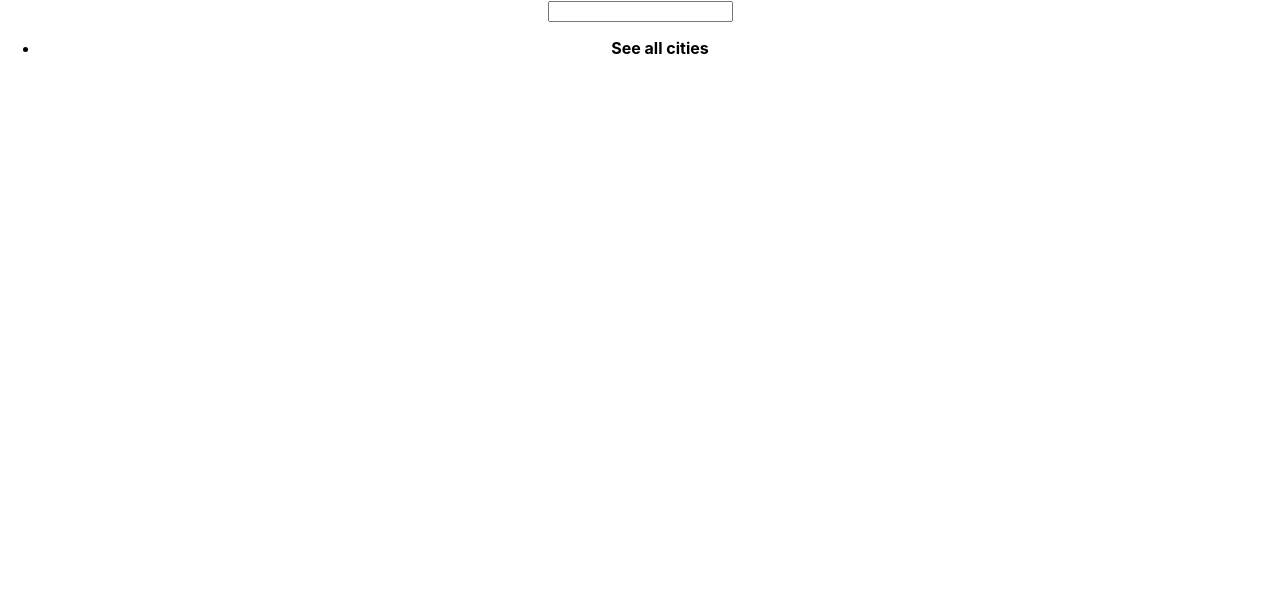
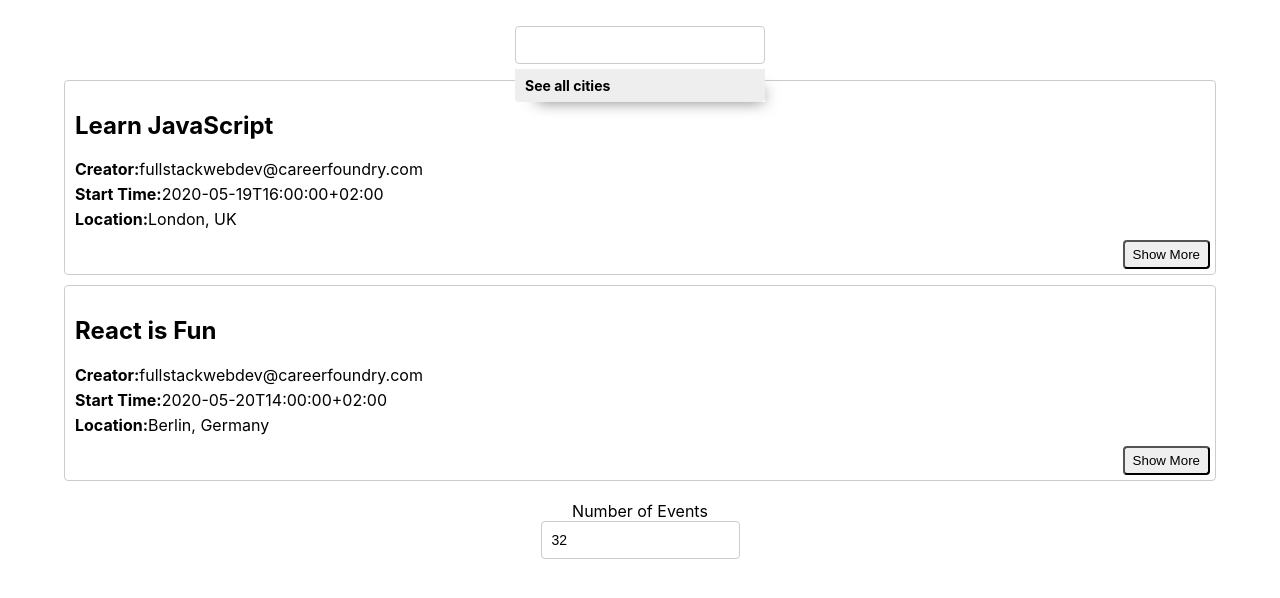
Before and after one commit to ad-szwed/meet, a React (Create React App) app: page / in a window 1280 px wide. Shown: the top 598 px of the page. Built offline with nearby package versions, Linux system fonts and the light colour scheme.

Commit message:
4.4 UI update

```diff
--- a/src/App.css
+++ b/src/App.css
@@ -1,38 +1,213 @@
+@import url(https://fonts.googleapis.com/css?family=Roboto:500);
 .App {
+  text-align: center;
+  padding: 2% 5%;
+}
+
+.App * {
+  box-sizing: border-box;
+}
+
+ul {
+  padding: 0;
+  list-style: none;
+}
+
+p {
+  margin: 5px 0;
+}
+
+.display-none {
+  display: none;
+}
+.showSuggestions {
+  display: block;
+}
+
+input[type="text"],
+input[type="number"] {
+  padding: 8px 6px 8px 10px;
+  border-radius: 4px;
+  outline: none;
+  border: 1px solid #ccc;
+  font-size: 14px;
+  line-height: 20px;
+  align-self: center;
+  height: 38px;
+}
+
+.city {
+  width: 250px;
+}
+
+.CitySearch {
+  display: flex;
+  flex-direction: column;
+  flex-basis: 300px;
+  max-width: 300px;
+  margin: auto;
+  position: relative;
+}
+
+.suggestions {
+  width: 250px;
+  position: absolute;
+  z-index: 2;
+  align-self: center;
+  margin: 0;
+  top: 43px;
+  font-size: 14px;
+  box-shadow: 10px 10px 16px -12px rgba(0, 0, 0, 0.75);
+}
+
+.suggestions > li {
+  text-align: left;
+  padding: 8px 6px 8px 10px;
+  background-color: #eee;
+  cursor: default;
+}
+
+.suggestions > li:last-child {
+  border-bottom-left-radius: 4px;
+  border-bottom-right-radius: 4px;
+}
+
+.suggestions > li:hover {
+  background-color: #bcdcdb;
+}
+
+.event {
+  padding: 10px 10px 35px;
+  margin-bottom: 10px;
+  text-align: left;
+  border: 1px solid #ccc;
+  border-radius: 4px;
+  position: relative;
+}
+
+.details-btn {
+  position: absolute;
+  right: 5px;
+  bottom: 5px;
+  padding: 5px 8px;
+  border-radius: 4px;
+  outline: none;
+  cursor: pointer;
+}
+
+.name {
+  font-size: 18px;
+  font-weight: 600;
+}
+
+.group-name {
+  text-transform: uppercase;
+  font-size: 14px;
+}
+
+.going,
+.visibility {
+  font-style: italic;
+}
+
+.description {
+  overflow-x: hidden;
+}
+
+.numberOfEvents {
+  width: 200px;
+  margin: 20px auto;
   text-align: center;
 }
 
-.App-logo {
-  height: 40vmin;
-  pointer-events: none;
+.button-wrapper {
+  display: grid;
+  grid-template-columns: 1fr 1fr 1fr;
+  grid-gap: 20px;
+  padding: 20px;
+  font-family: sans-serif;
 }
 
-@media (prefers-reduced-motion: no-preference) {
-  .App-logo {
-    animation: App-logo-spin infinite 20s linear;
+.Alert {
+  position: fixed;
+  top: 20px;
+}
+
+.data-vis-wrapper {
+  display: flex;
+  align-items: center;
+  flex-direction: column;
+}
+.data-vis-wrapper .recharts-responsive-container {
+  min-width: 100%;
+  display: flex;
+}
+.recharts-surface {
+  overflow: visible;
+}
+
+.login-button {
+  color: #494949;
+  text-transform: uppercase;
+  text-decoration: none;
+  background: #ffffff;
+  padding: 20px;
+  border: 4px solid #494949;
+  display: inline-block;
+  transition: all 0.4s ease 0s;
+  min-width: 10rem;
+  margin: 1rem;
+}
+
+.google-btn {
+  width: 184px;
+  height: 42px;
+  margin: 1rem;
+  background-color: #4285f4;
+  border-radius: 2px;
+  box-shadow: 0 3px 4px 0 rgba(0, 0, 0, 0.25);
+}
+.google-btn:hover {
+  box-shadow: 0 0 6px #4285f4;
+}
+.google-btn:active {
+  background: #1669f2;
+}
+.google-icon-wrapper {
+  position: absolute;
+  margin-top: 1px;
+  margin-left: 1px;
+  width: 40px;
+  height: 40px;
+  border-radius: 2px;
+  background-color: #fff;
+}
+.google-icon {
+  position: absolute;
+  margin-top: 11px;
+  margin-left: -8px;
+  width: 18px;
+  height: 18px;
+}
+.btn-text {
+  float: right;
+  margin: 11px 11px 0 0;
+  color: #fff;
+  font-size: 14px;
+  letter-spacing: 0.2px;
+  font-family: "Roboto";
+}
+
+
+
+@media only screen and (min-width: 992px) {
+  .data-vis-wrapper {
+    flex-direction: row;
+  }
+  .data-vis-wrapper .recharts-responsive-container {
+    flex-basis: 50%;
+    max-width: 50%;
+    min-width: auto;
+    margin: 0 auto;
   }
 }
-
-.App-header {
-  background-color: #282c34;
-  min-height: 100vh;
-  display: flex;
-  flex-direction: column;
-  align-items: center;
-  justify-content: center;
-  font-size: calc(10px + 2vmin);
-  color: white;
-}
-
-.App-link {
-  color: #61dafb;
-}
-
-@keyframes App-logo-spin {
-  from {
-    transform: rotate(0deg);
-  }
-  to {
-    transform: rotate(360deg);
-  }
-}
--- a/src/App.js
+++ b/src/App.js
@@ -2,12 +2,26 @@ import React, { Component } from 'react';
 import './App.css';
 import EventList from './EventList';
 import CitySearch from './CitySearch';
-import { getEvents } from './api';
+import { getEvents, extractLocations } from './api';
+import NumberOfEvents from './NumberOfEvents';
 
 class App extends Component {
   state = {
     events: [],
     locations: []
+  }
+
+  componentDidMount() {
+    this.mounted = true;
+    getEvents().then((events) => {
+      if (this.mounted) {
+        this.setState({ events, locations: extractLocations(events) });
+      }
+    });
+  }
+
+  componentWillUnmount() {
+    this.mounted = false;
   }
 
   updateEvents = (location) => {
@@ -24,8 +38,13 @@ class App extends Component {
   render() {
     return (
       <div className="App">
-        <CitySearch locations={this.state.locations} updateEvents={this.updateEvents} />
-        <EventList events={this.state.events} />
+        <CitySearch
+          locations={this.state.locations} updateEvents={this.updateEvents} />
+        <EventList
+          events={this.state.events} />
+        <NumberOfEvents
+          numberOfEvents={this.state.numberOfEvents}
+          updateEvents={this.updateEvents} />
       </div>
     );
   }
```
